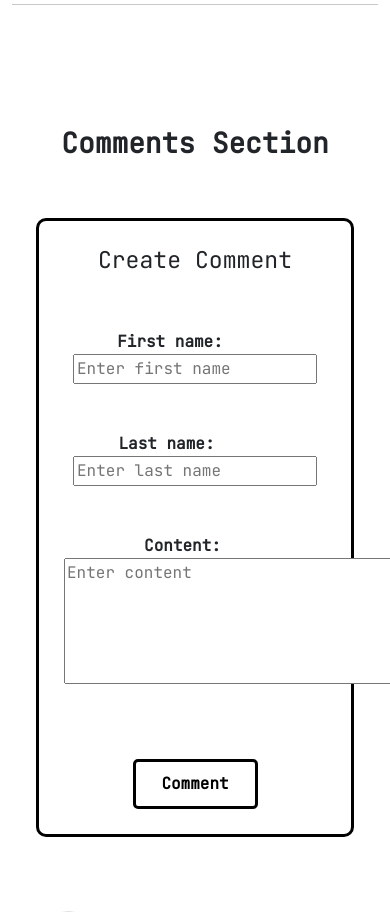
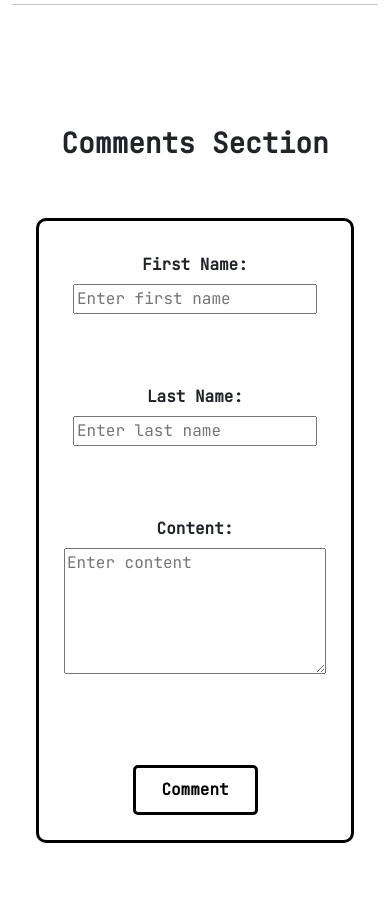
Before and after one commit to ImRyzon/ImRyzon.github.io, a Django app: page /blog/1 in a window 390 px wide; the page is wider, and only the part inside the window is pictured. Shown: the part 2480-3392 px from the top of that part. Run offline with Django 4.2, Linux system fonts and the light colour scheme; data comes from the database, SQL or seed files in the repository; both versions use the stored data as it was after the commit; data that the repository does not hold is empty; some libraries are stand-ins or nearby versions.

Commit message:
More mobile responsiveness

```diff
--- a/website/static/website/blog.js
+++ b/website/static/website/blog.js
@@ -46,7 +46,7 @@ function showForm(comment_id, sourcePing, parent_id) {
         <a class="me-3" href="#">
             <img class="rounded-circle shadow-1-strong"
                 src="/static/website/images/default-pfp.png" alt="avatar"
-                width="65" height="65" />
+                width="65" height="65"/>
         </a>
         <div class="flex-grow-1 flex-shrink-1" style="border: 1px solid black; border-radius: 10px;">
             <div>
--- a/website/static/website/styles.css
+++ b/website/static/website/styles.css
@@ -24,6 +24,11 @@
     .blog-image-container {
         margin-top: 175px;
     }
+}
+
+textarea {
+    width: 100% !important;
+    height: 100% !important;
 }
 
 * {
@@ -126,8 +131,8 @@ i {
 
 .paginator-button:hover,
 .paginator-button:focus {
-  box-shadow: 0 0.5em 0.5em -0.4em var(--hover);
-  transform: translateY(-0.25em);
+    box-shadow: 0 0.5em 0.5em -0.4em var(--hover);
+    transform: translateY(-0.25em);
 }
 
 .navbar {
@@ -298,8 +303,8 @@ i {
 }
 
 .navbar-nav > li {
-  padding-left: 10px;
-  padding-right: 10px;
+    padding-left: 10px;
+    padding-right: 10px;
 }
 
 .navbar-nav > li > a {
--- a/website/templates/website/blog.html
+++ b/website/templates/website/blog.html
@@ -102,26 +102,29 @@
                                 <h1 class="text-center mb-4 pb-2" style="font-weight: bold;">Comments Section</h1>
                                 <form id="comment-form" style="margin-top: 50px; margin-bottom: 50px;">
                                     <div class="comment-div">
-                                        <h3>Create Comment</h3>
-                                        <br> <br>
-
-                                        <div>
-                                            <span style="margin-right: 50px;">First name:</span>
-                                            <input required id="comment-first-name" minlength="2" type="text" placeholder="Enter first name">
+                                        <div class="row mb-3">
+                                            <label class="col-sm-3 col-form-label"><b>First Name:</b></label>
+                                            <div class="col-sm-9">
+                                                <input required id="comment-first-name" minlength="2" type="text" placeholder="Enter first name">
+                                            </div>
                                         </div>
 
                                         <br> <br>
 
-                                        <div>
-                                            <span style="margin-right: 57px;">Last name:</span>
-                                            <input required id="comment-last-name" minlength="2" type="text" placeholder="Enter last name">
+                                        <div class="row mb-3">
+                                            <label class="col-sm-3 col-form-label"><b>Last Name:</b></label>
+                                            <div class="col-sm-9">
+                                                <input required id="comment-last-name" minlength="2" type="text" placeholder="Enter last name">
+                                            </div>
                                         </div>
 
                                         <br> <br>
 
-                                        <div style="vertical-align: center;">
-                                            <span style="margin-right: 25px;">Content:</span>
-                                            <textarea required rows="5" cols="45" minlength="2" id="comment-content" placeholder="Enter content"></textarea>
+                                        <div class="row mb-3">
+                                            <label class="col-sm-3 col-form-label"><b>Content:</b></label>
+                                            <div class="col-sm-9">
+                                                <textarea required rows="5" minlength="2" id="comment-content" placeholder="Enter content"></textarea>
+                                            </div>
                                         </div>
 
                                         <input id="comment-submit" type="submit" value="Comment" class="paginator-button">
```
Also changed, not shown: db.sqlite3.
